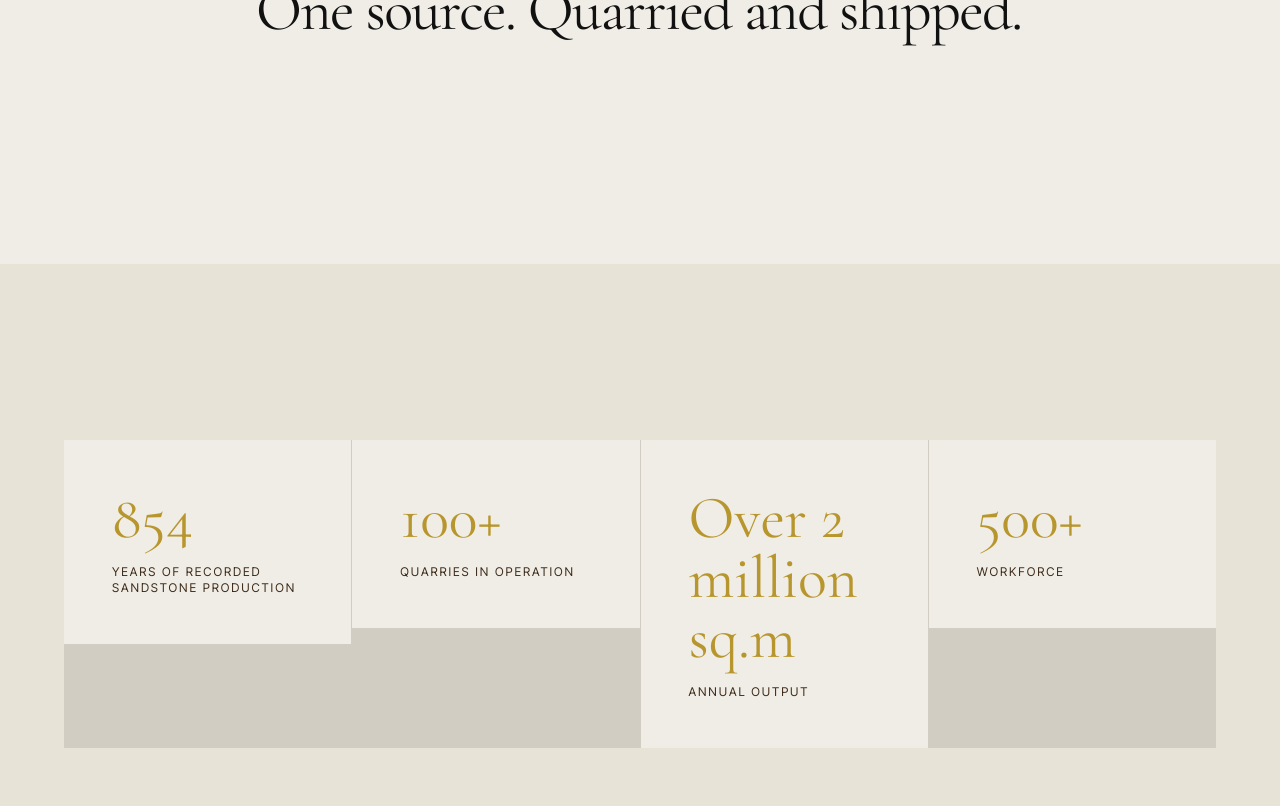
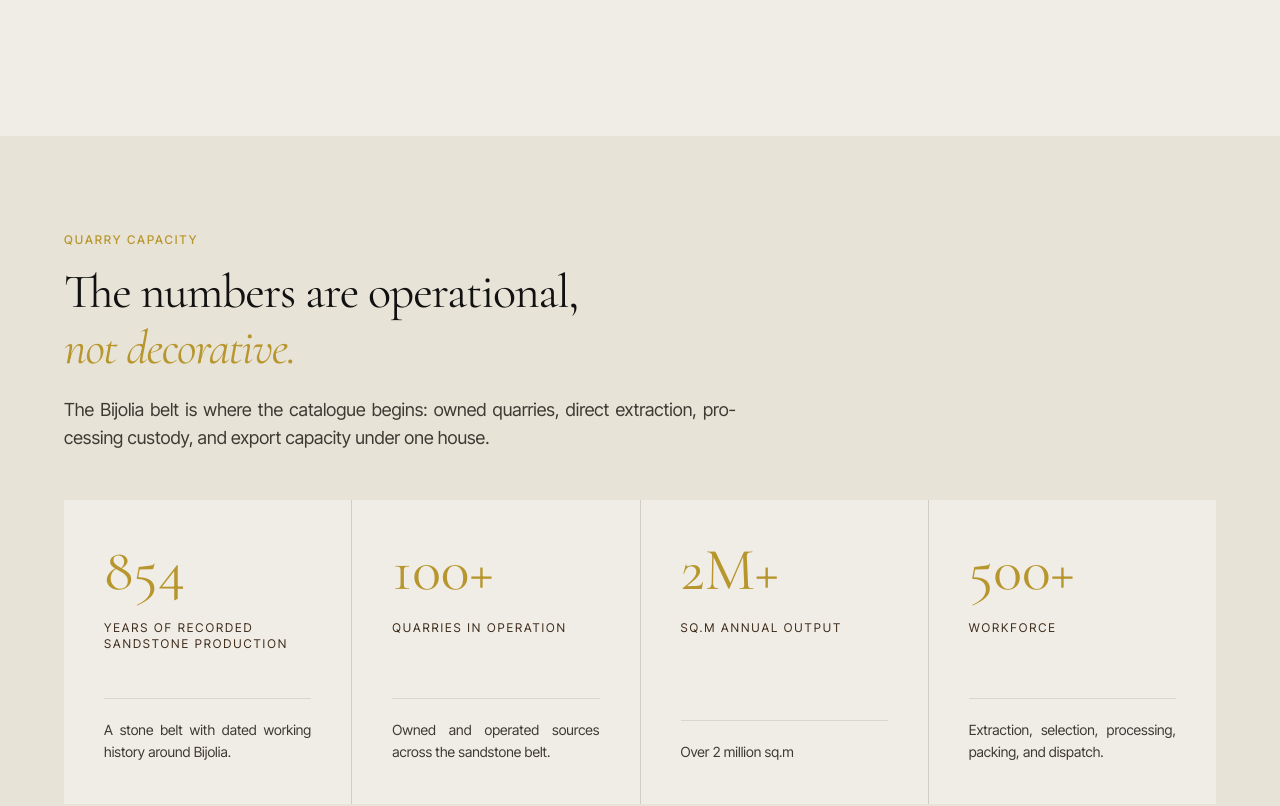
Before and after one commit to Ankitrajofficial/mlfinal.com, a Next.js app: page /khadane/quarry in a window 1280 px wide. Shown: the part 1040-1846 px from the top of the page. Built offline with nearby package versions, Linux system fonts and the light colour scheme.

Commit message:
Improve KHADANE quarry stats section

```diff
--- a/app/khadane/quarry/page.tsx
+++ b/app/khadane/quarry/page.tsx
@@ -49,7 +49,7 @@ export default function QuarryPage() {
       </section>
 
       {/* Three-statement intro */}
-      <section className="section-padding section-warm">
+      <section className="section-warm py-20 lg:py-28">
         <div className="container-editorial">
           <div className="max-w-3xl mx-auto text-center">
             <RevealOnScroll>
@@ -64,19 +64,61 @@ export default function QuarryPage() {
       </section>
 
       {/* Stats grid */}
-      <section className="section-padding section-cream">
+      <section className="section-cream py-16 lg:py-24">
         <div className="container-editorial">
-          <div className="grid grid-cols-2 lg:grid-cols-4 gap-px bg-obsidian/10">
+          <div className="mb-10 lg:mb-12 max-w-3xl">
+            <RevealOnScroll>
+              <p className="eyebrow-gold mb-5 no-justify">QUARRY CAPACITY</p>
+              <h2 className="font-display text-4xl md:text-5xl tracking-tight leading-[1.08] text-obsidian no-justify">
+                The numbers are operational,
+                <span className="block italic text-quarry-gold mt-2">not decorative.</span>
+              </h2>
+            </RevealOnScroll>
+            <RevealOnScroll delay={100}>
+              <p className="mt-6 max-w-2xl font-sans text-base lg:text-lg leading-relaxed text-graphite">
+                The Bijolia belt is where the catalogue begins: owned quarries,
+                direct extraction, processing custody, and export capacity under
+                one house.
+              </p>
+            </RevealOnScroll>
+          </div>
+
+          <div className="grid grid-cols-1 sm:grid-cols-2 lg:grid-cols-4 lg:auto-rows-fr gap-px bg-obsidian/10">
             {[
-              { num: SITE.bijoliaBeltYears.toString(), label: 'Years of recorded sandstone production' },
-              { num: SITE.quarryCount, label: 'Quarries in operation' },
-              { num: SITE.annualOutput, label: 'Annual output' },
-              { num: SITE.workforceCount, label: 'Workforce' },
+              {
+                num: SITE.bijoliaBeltYears.toString(),
+                label: 'Years of recorded sandstone production',
+                note: 'A stone belt with dated working history around Bijolia.',
+              },
+              {
+                num: SITE.quarryCount,
+                label: 'Quarries in operation',
+                note: 'Owned and operated sources across the sandstone belt.',
+              },
+              {
+                num: '2M+',
+                label: 'Sq.m annual output',
+                note: SITE.annualOutput,
+              },
+              {
+                num: SITE.workforceCount,
+                label: 'Workforce',
+                note: 'Extraction, selection, processing, packing, and dispatch.',
+              },
             ].map((s, i) => (
-              <RevealOnScroll key={i} delay={i * 80}>
-                <div className="bg-warm-white p-8 lg:p-12 text-center">
-                  <p className="font-display text-5xl lg:text-6xl text-quarry-gold no-justify mb-4">{s.num}</p>
-                  <p className="font-sans text-xs uppercase tracking-eyebrow text-tobacco no-justify">{s.label}</p>
+              <RevealOnScroll key={s.label} delay={i * 80} className="h-full">
+                <div className="flex h-full min-h-[19rem] flex-col justify-between bg-warm-white p-8 lg:p-10">
+                  <div>
+                    <p className="font-display text-5xl lg:text-6xl text-quarry-gold no-justify mb-5">
+                      {s.num}
+                    </p>
+                    <p className="font-sans text-xs uppercase tracking-eyebrow text-tobacco no-justify">
+                      {s.label}
+                    </p>
+                  </div>
+                  <p className="mt-10 border-t border-obsidian/10 pt-5 font-sans text-sm leading-relaxed text-graphite">
+                    {s.note}
+                  </p>
                 </div>
               </RevealOnScroll>
             ))}
```
